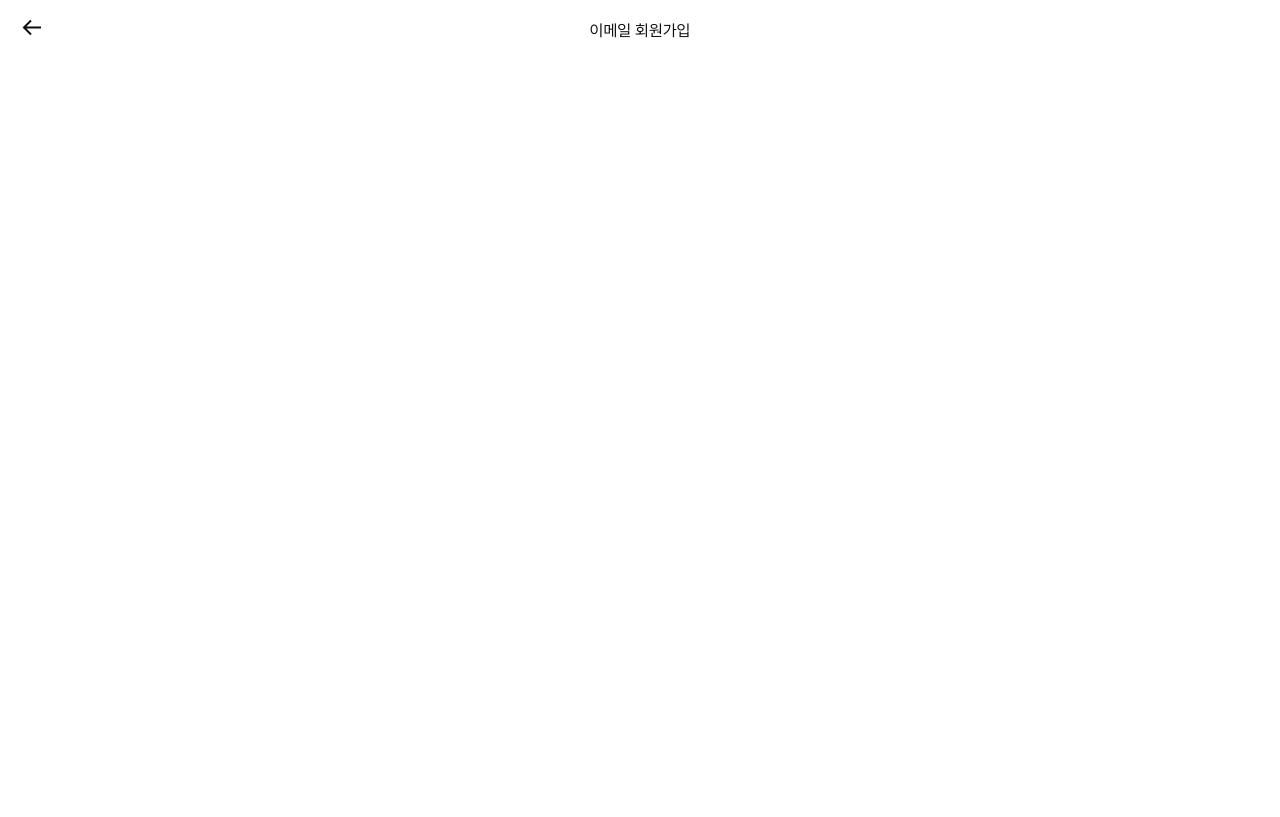
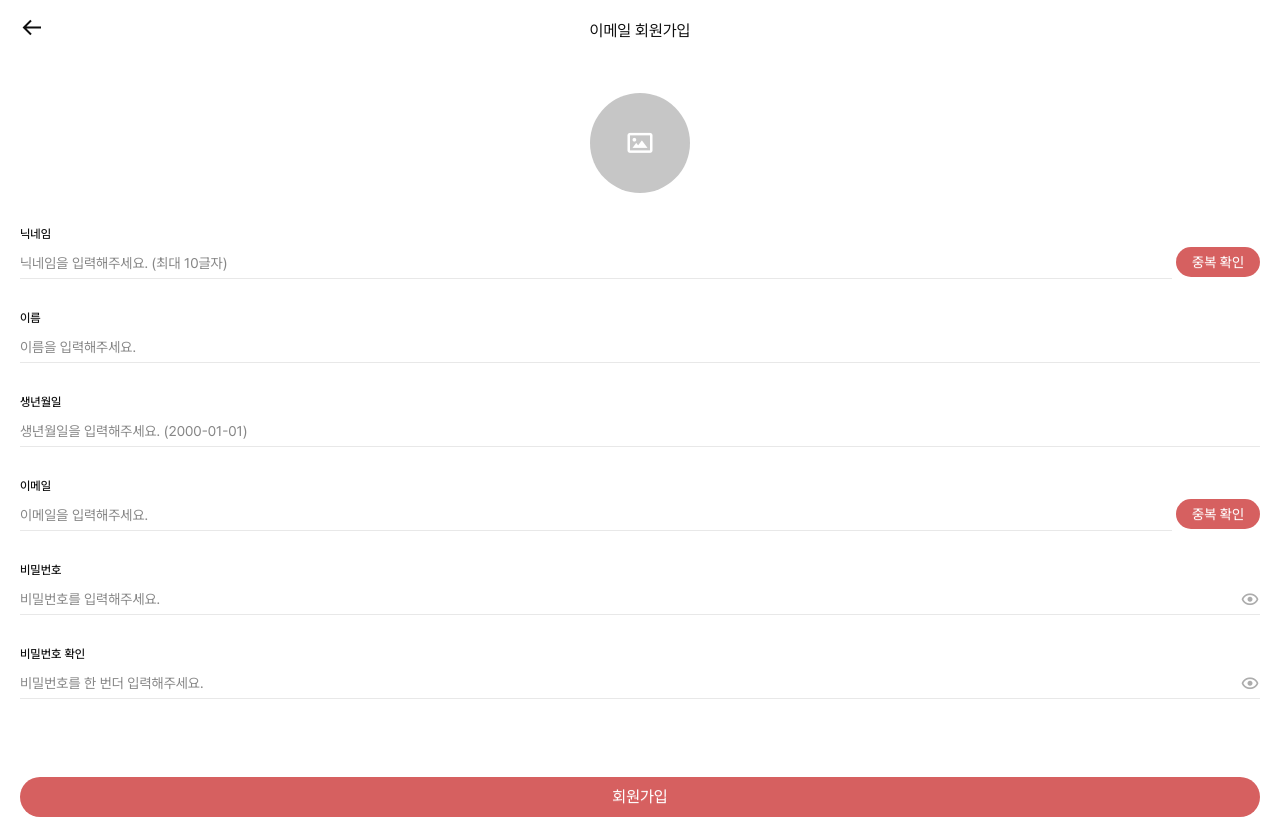
Before and after one commit to TableLog/tablog-front, a Next.js app: page /register/email in a window 1280 px wide. Built offline with nearby package versions, Linux system fonts and the light colour scheme.

Commit message:
commit during register

```diff
--- a/src/app/(auth)/login/page.tsx
+++ b/src/app/(auth)/login/page.tsx
@@ -1,6 +1,7 @@
 'use client';
 
 import React, { useState } from 'react';
+import { useForm } from 'react-hook-form';
 import Image from 'next/image';
 import Link from 'next/link';
 
@@ -8,9 +9,12 @@ import Button from '@/components/atoms/button/Button';
 import { Checkbox } from '@/components/atoms/input/Checkbox';
 import TextInput from '@/components/atoms/input/TextInput';
 import { Text } from '@/components/atoms/text/Text';
+import { LoginFormValues } from '@/types/api';
 import { cn } from '@/utils/cn';
 
 const Login = () => {
+  const { register } = useForm<LoginFormValues>();
+
   const [rememberEmail, setRememberEmail] = useState(false);
 
   const snsLoginButtonList = [
@@ -29,9 +33,9 @@ const Login = () => {
       <div className="mb-[120px]">
         <form className="mt-[64px] mb-4">
           <section className="mb-5">
-            <TextInput type="email" category="email" />
+            <TextInput type="email" category="email" register={register} />
 
-            <TextInput type="password" category="password" />
+            <TextInput type="password" category="password" register={register} />
           </section>
 
           <div className="mb-3">
--- /dev/null
+++ b/src/app/(auth)/register/[method]/@form/page.tsx
@@ -0,0 +1,67 @@
+'use client';
+
+import React from 'react';
+import { SubmitHandler, useForm } from 'react-hook-form';
+import axios from 'axios';
+
+import Button from '@/components/atoms/button/Button';
+import TextInput from '@/components/atoms/input/TextInput';
+import { Text } from '@/components/atoms/text/Text';
+import { REGISTER_URL } from '@/constants/endpoint.constants';
+import { RegisterFormValues } from '@/types/api';
+
+interface IRegisterForm {
+  registerMethod: string;
+  imageFile: File | null;
+}
+const RegisterForm = ({ registerMethod, imageFile }: IRegisterForm) => {
+  const { register, handleSubmit } = useForm<RegisterFormValues>();
+
+  const onSubmit: SubmitHandler<RegisterFormValues> = async (data) => {
+    const formdata = new FormData();
+
+    formdata.append('controllerRequestDto', JSON.stringify(data));
+
+    if (imageFile) {
+      formdata.append('multipartFile', imageFile);
+    }
+
+    try {
+      await axios.post(`http://localhost:8080${REGISTER_URL}`, formdata, {
+        headers: {
+          'Content-Type': 'multipart/form-data',
+        },
+      });
+    } catch (error) {
+      console.log(error, 'error');
+    }
+  };
+
+  return (
+    <form onSubmit={handleSubmit(onSubmit)}>
+      <div className="mb-[56px] flex flex-col gap-2">
+        <TextInput type="text" category="nickname" buttonText="중복 확인" register={register} />
+
+        <TextInput type="text" category="username" register={register} />
+
+        <TextInput type="text" category="birthday" register={register} />
+
+        <TextInput type="email" category="email" buttonText="중복 확인" register={register} />
+
+        {registerMethod === 'email' && (
+          <>
+            <TextInput type="password" category="password" register={register} />
+
+            <TextInput type="password" category="passwordConfirm" register={register} />
+          </>
+        )}
+      </div>
+
+      <Button type="submit" full>
+        <Text color="white01">회원가입</Text>
+      </Button>
+    </form>
+  );
+};
+
+export default RegisterForm;
--- a/src/app/(auth)/register/[method]/page.tsx
+++ b/src/app/(auth)/register/[method]/page.tsx
@@ -1,12 +1,18 @@
 'use client';
 
-import React, { useMemo } from 'react';
+import React, { useMemo, useState } from 'react';
 import { useParams } from 'next/navigation';
 
 import PageHeader from '@/components/atoms/page-header/PageHeader';
+import ProfileImage from '@/components/molecules/profile-image/ProfileImage';
+
+import RegisterForm from './@form/page';
 
 const Register = () => {
   const params = useParams();
+
+  const [imageSrc, setImageSrc] = useState('');
+  const [imageFile, setImageFile] = useState<File | null>(null);
 
   const registerMethod = params.method as string;
 
@@ -29,6 +35,12 @@ const Register = () => {
   return (
     <div>
       <PageHeader back title={pageTitle} />
+
+      <div className="mt-8 mb-8 flex items-center justify-center">
+        <ProfileImage imageSrc={imageSrc} setImageSrc={setImageSrc} setImageFile={setImageFile} />
+      </div>
+
+      <RegisterForm registerMethod={registerMethod} imageFile={imageFile} />
     </div>
   );
 };
--- a/src/app/layout.tsx
+++ b/src/app/layout.tsx
@@ -9,8 +9,8 @@ import '@/styles/global.css';
 import '@/styles/common.css';
 
 export const metadata: Metadata = {
-  title: 'Create Next App',
-  description: 'Generated by create next app',
+  title: '식탁일기 | Tablog',
+  description: '한 끼의 기록이 일상이 되다',
 };
 
 export default function RootLayout({
--- a/src/components/atoms/button/Button.tsx
+++ b/src/components/atoms/button/Button.tsx
@@ -1,14 +1,6 @@
 import React from 'react';
 
 import { cn } from '@/utils/cn';
-
-interface IButtonProps {
-  onClick?: () => void;
-  size?: 'mini' | 'small' | 'medium' | 'large';
-  buttonColor?: 'primary' | 'grey04' | 'grey06' | 'white';
-  full?: boolean;
-  children: React.ReactNode;
-}
 
 const sizeClasses = {
   mini: 'h-6 text-14', // height: 24px
@@ -24,10 +16,19 @@ const colorClasses = {
   white: 'bg-[var(--color-base-000)] text-black',
 };
 
+interface IButtonProps {
+  onClick?: () => void;
+  size?: 'mini' | 'small' | 'medium' | 'large';
+  buttonColor?: 'primary' | 'grey04' | 'grey06' | 'white';
+  full?: boolean;
+  type?: 'button' | 'submit' | 'reset';
+  children: React.ReactNode;
+}
 export default function Button({
   size = 'large',
   buttonColor = 'primary',
   full,
+  type = 'button',
   children,
   ...rest
 }: IButtonProps) {
@@ -37,6 +38,7 @@ export default function Button({
     <button
       {...rest}
       role="button-component"
+      type={type}
       className={cn(
         'btn rounded-full border-none px-4 font-medium shadow-none',
         sizeClasses[size],
--- a/src/components/atoms/input/TextInput.tsx
+++ b/src/components/atoms/input/TextInput.tsx
@@ -1,6 +1,7 @@
 'use client';
 
 import React, { useState } from 'react';
+import { FieldValues, Path, UseFormRegister } from 'react-hook-form';
 
 import { LABEL_MAP, PLACEHOLDER_MAP } from '@/constants/map/input.map';
 import { cn } from '@/utils/cn';
@@ -9,7 +10,7 @@ import Button from '../button/Button';
 import { BoxIcon } from '../icon/BoxIcon';
 import { Text } from '../text/Text';
 
-interface ITextInputProps {
+interface ITextInputProps<T extends FieldValues> {
   category: keyof typeof LABEL_MAP;
   errorMessage?: string;
   isError?: boolean;
@@ -19,16 +20,18 @@ interface ITextInputProps {
   disabled?: boolean;
   buttonEvent?: () => void;
   value?: string | '';
+  register: UseFormRegister<T>;
 }
-const TextInput = ({
+const TextInput = <T extends FieldValues>({
   type = 'text',
   isError,
   category,
   errorMessage,
   buttonText,
   buttonEvent,
+  register,
   ...rest
-}: ITextInputProps) => {
+}: ITextInputProps<T>) => {
   const borderClass = isError ? 'border-red01' : 'border-grey07';
 
   const [showPassword, setShowPassword] = useState(false);
@@ -74,6 +77,7 @@ const TextInput = ({
             type={showPassword ? 'text' : type}
             className={cn(rest.disabled ? 'bg-grey08' : 'bg-transparent')}
             placeholder={PLACEHOLDER_MAP[category]}
+            {...register(category as Path<T>)}
             {...rest}
           />
 
@@ -89,7 +93,7 @@ const TextInput = ({
 
         {buttonText && (
           <Button size="small" onClick={buttonEvent}>
-            <Text>{buttonText}</Text>
+            <Text color="white01">{buttonText}</Text>
           </Button>
         )}
       </div>
--- a/src/components/molecules/profile-image/ProfileImage.tsx
+++ b/src/components/molecules/profile-image/ProfileImage.tsx
@@ -1,23 +1,73 @@
+import { useRef, useState } from 'react';
+import Image from 'next/image';
+
 import { BoxIcon } from '@/components/atoms/icon/BoxIcon';
-import { cn } from '@/utils/cn';
+import Toast from '@/components/atoms/toast/Toast';
 
 interface IProfileImage {
-  url?: string;
+  imageSrc: string;
+  setImageSrc: React.Dispatch<React.SetStateAction<string>>;
+  setImageFile: React.Dispatch<React.SetStateAction<File | null>>;
 }
 
-export default function ProfileImage({ url }: IProfileImage) {
-  const bgImg = url ? `url(${url})` : 'bg-grey04';
+export default function ProfileImage({ imageSrc, setImageSrc, setImageFile }: IProfileImage) {
+  const imgRef = useRef<HTMLInputElement>(null);
+  const [errorMessage, setErrorMessage] = useState('');
+
+  const onChangeImageFile = () => {
+    const file = imgRef?.current?.files?.[0] || null; // 첫 번째 파일만 사용
+
+    setImageFile(file);
+
+    if (!file) return;
+
+    const validImageExtensions = ['image/jpeg', 'image/png', 'image/jpg'];
+
+    if (!validImageExtensions.includes(file.type)) {
+      setErrorMessage('jpg, jpeg, png 파일만 업로드 가능합니다.');
+      return;
+    }
+
+    const reader = new FileReader();
+    reader.readAsDataURL(file);
+
+    reader.onloadend = () => {
+      setImageSrc(reader.result as string);
+      // 여기서 File 객체도 넘겨야 하면 setImageFile(file) 같은 것도 같이 실행 가능
+    };
+  };
 
   return (
-    <div
-      className={cn('h-[100px] w-[100px] rounded-full bg-cover hover:brightness-50', url || bgImg)}
-      style={{ backgroundImage: url && bgImg }}
-    >
-      <div
-        className={`h-full w-full content-center text-center ${url ? 'opacity-0' : 'opacity-100'} hover:opacity-100`}
-      >
-        <BoxIcon name="image" color="white01" size={30} />
-      </div>
+    <div>
+      {errorMessage && (
+        <Toast type="error" message={errorMessage} clearErrorMessage={() => setErrorMessage('')} />
+      )}
+
+      <label className="inline">
+        <input
+          type="file"
+          accept="image/jpeg, image/png, image/jpg"
+          className="hidden"
+          onChange={onChangeImageFile}
+          ref={imgRef}
+        />
+
+        <div className="image-figure bg-grey06 h-[100px] w-[100px] rounded-full">
+          <div className="absolute flex h-full w-full items-center justify-center">
+            <BoxIcon name="image" color="white01" size={30} class="absolute z-20" />
+
+            {imageSrc && (
+              <Image
+                src={imageSrc}
+                className="image-cover z-10 w-full brightness-70"
+                alt={`sample${imageSrc}`}
+                width={100}
+                height={100}
+              />
+            )}
+          </div>
+        </div>
+      </label>
     </div>
   );
 }
--- a/src/constants/endpoint.constants.ts
+++ b/src/constants/endpoint.constants.ts
@@ -1 +1,2 @@
 export const RECIPE_URL = '/api/v1/recipe';
+export const REGISTER_URL = '/api/v1/users/signup';
--- a/src/constants/map/input.map.ts
+++ b/src/constants/map/input.map.ts
@@ -1,6 +1,7 @@
 export const LABEL_MAP = {
-  name: '이름',
+  username: '이름',
   email: '이메일',
+  birthday: '생년월일',
   password: '비밀번호',
   passwordConfirm: '비밀번호 확인',
   nickname: '닉네임',
@@ -13,11 +14,12 @@ export const LABEL_MAP = {
 } as const;
 
 export const PLACEHOLDER_MAP = {
-  name: '이름을 입력해주세요.',
+  username: '이름을 입력해주세요.',
   email: '이메일을 입력해주세요.',
+  birthday: '생년월일을 입력해주세요. (2000-01-01)',
   password: '비밀번호를 입력해주세요.',
   passwordConfirm: '비밀번호를 한 번더 입력해주세요.',
-  nickname: '닉네임을 입력해주세요.',
+  nickname: '닉네임을 입력해주세요. (최대 10글자)',
   recipeName: '요리명을 입력해주세요.',
   stepTitle: '순서 제목을 입력해주세요.',
   quantity: '용량을 입력해주세요.',
```
Also changed, not shown: src/types/api.d.ts (+10 -0 lines).
